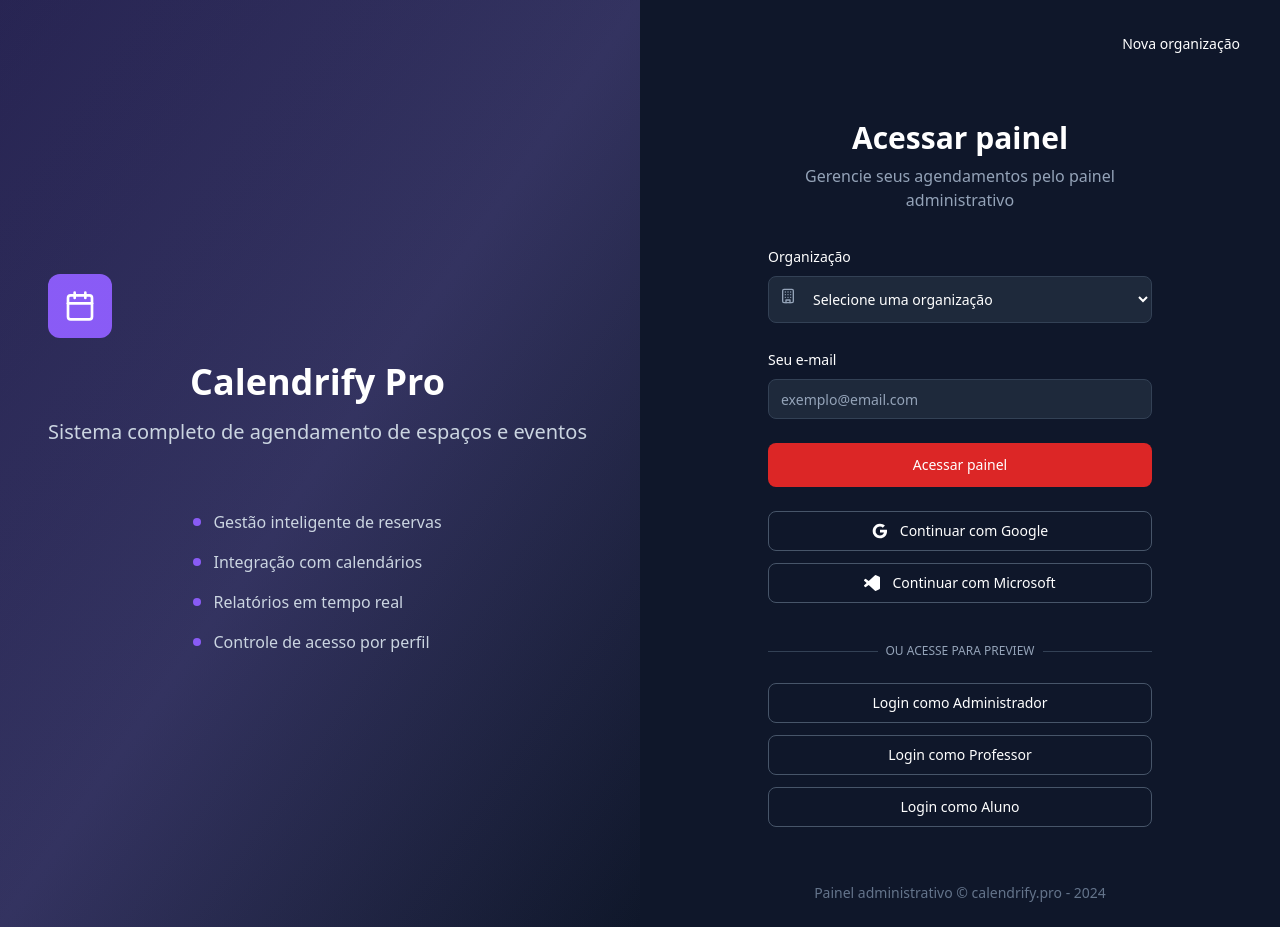
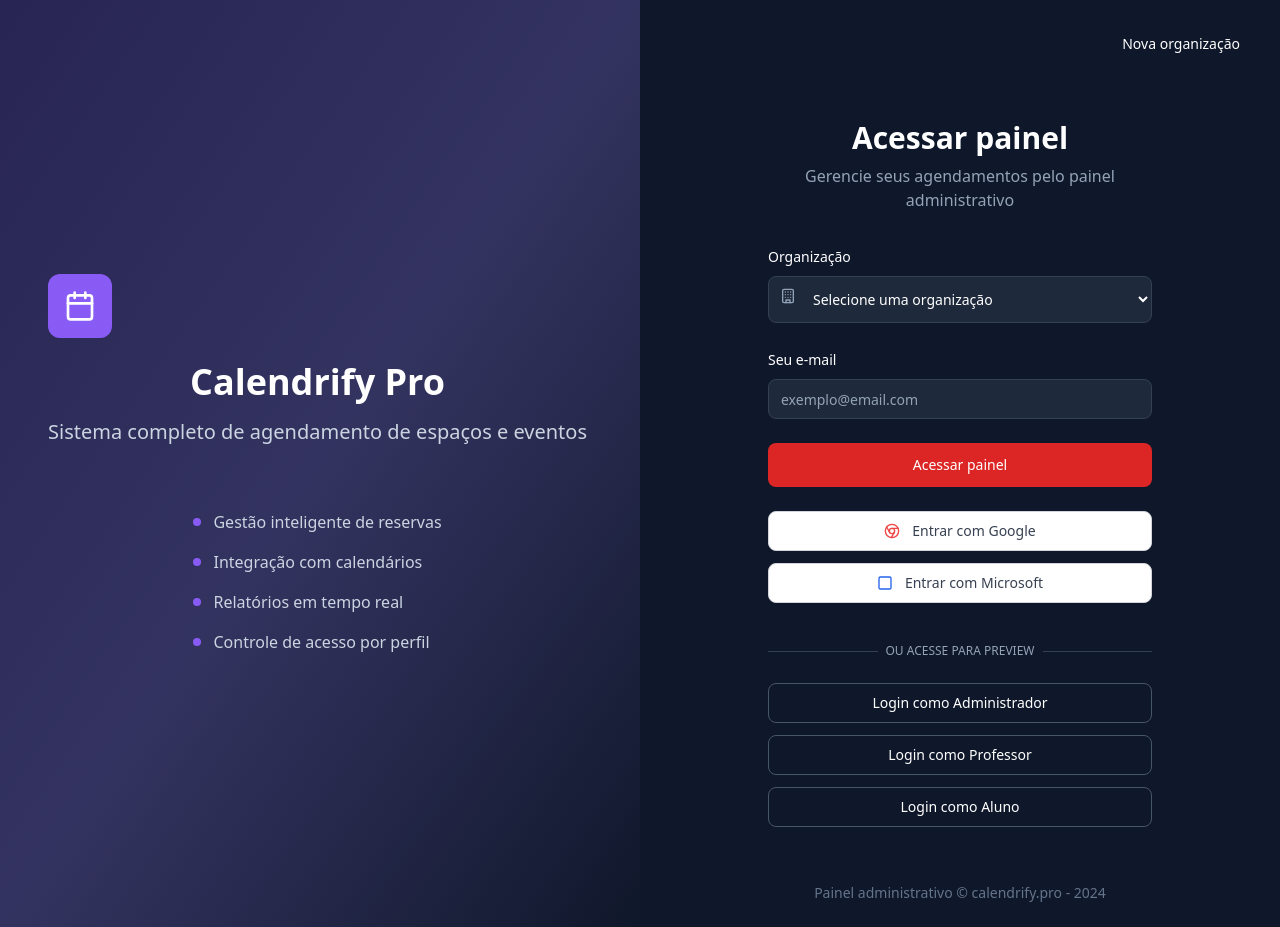
Before and after one commit to joaotelesk/calendrify-pro, a React (Vite) app: page / in a window 1280 px wide. Built offline with nearby package versions, Linux system fonts and the light colour scheme.

Commit message:
Refactor login buttons
Update login buttons with Google and Microsoft branding. The Google button will be red with the Google icon, and the Microsoft button will be blue with the Microsoft icon.

```diff
--- a/src/components/LoginPage.tsx
+++ b/src/components/LoginPage.tsx
@@ -2,7 +2,7 @@ import { useState } from "react";
 import { Button } from "@/components/ui/button";
 import { Input } from "@/components/ui/input";
 import { Label } from "@/components/ui/label";
-import { Calendar, Building } from "lucide-react";
+import { Calendar, Building, Chrome, Square } from "lucide-react";
 
 interface LoginPageProps {
   onLogin: (userType: 'admin' | 'teacher' | 'student') => void;
@@ -116,25 +116,18 @@ export const LoginPage = ({ onLogin }: LoginPageProps) => {
               <div className="space-y-3 mt-6">
                 <Button
                   variant="outline"
-                  className="w-full bg-transparent border-slate-600 text-white hover:bg-slate-800 py-3 rounded-lg transition-colors flex items-center gap-3"
+                  className="w-full bg-white border-gray-300 text-gray-700 hover:bg-gray-50 py-3 rounded-lg transition-colors flex items-center justify-center gap-3 shadow-sm"
                 >
-                  <svg className="w-5 h-5" viewBox="0 0 24 24">
-                    <path fill="currentColor" d="M22.56 12.25c0-.78-.07-1.53-.2-2.25H12v4.26h5.92c-.26 1.37-1.04 2.53-2.21 3.31v2.77h3.57c2.08-1.92 3.28-4.74 3.28-8.09z"/>
-                    <path fill="currentColor" d="M12 23c2.97 0 5.46-.98 7.28-2.66l-3.57-2.77c-.98.66-2.23 1.06-3.71 1.06-2.86 0-5.29-1.93-6.16-4.53H2.18v2.84C3.99 20.53 7.7 23 12 23z"/>
-                    <path fill="currentColor" d="M5.84 14.09c-.22-.66-.35-1.36-.35-2.09s.13-1.43.35-2.09V7.07H2.18C1.43 8.55 1 10.22 1 12s.43 3.45 1.18 4.93l2.85-2.22.81-.62z"/>
-                    <path fill="currentColor" d="M12 5.38c1.62 0 3.06.56 4.21 1.64l3.15-3.15C17.45 2.09 14.97 1 12 1 7.7 1 3.99 3.47 2.18 7.07l3.66 2.84c.87-2.6 3.3-4.53 6.16-4.53z"/>
-                  </svg>
-                  Continuar com Google
+                  <Chrome className="w-5 h-5 text-red-500" />
+                  Entrar com Google
                 </Button>
 
                 <Button
                   variant="outline"
-                  className="w-full bg-transparent border-slate-600 text-white hover:bg-slate-800 py-3 rounded-lg transition-colors flex items-center gap-3"
+                  className="w-full bg-white border-gray-300 text-gray-700 hover:bg-gray-50 py-3 rounded-lg transition-colors flex items-center justify-center gap-3 shadow-sm"
                 >
-                  <svg className="w-5 h-5" viewBox="0 0 24 24">
-                    <path fill="currentColor" d="M23.15 2.587L18.21.21a1.494 1.494 0 0 0-1.705.29l-9.46 8.63-4.12-3.128a.999.999 0 0 0-1.276.057L.327 7.261A1 1 0 0 0 .326 8.74L3.899 12 .326 15.26a1 1 0 0 0 .001 1.479L1.65 17.94a.999.999 0 0 0 1.276.057l4.12-3.128 9.46 8.63a1.492 1.492 0 0 0 1.704.29l4.942-2.377A1.5 1.5 0 0 0 24 20.06V3.939a1.5 1.5 0 0 0-.85-1.352z"/>
-                  </svg>
-                  Continuar com Microsoft
+                  <Square className="w-5 h-5 text-blue-600" />
+                  Entrar com Microsoft
                 </Button>
               </div>
 
```
